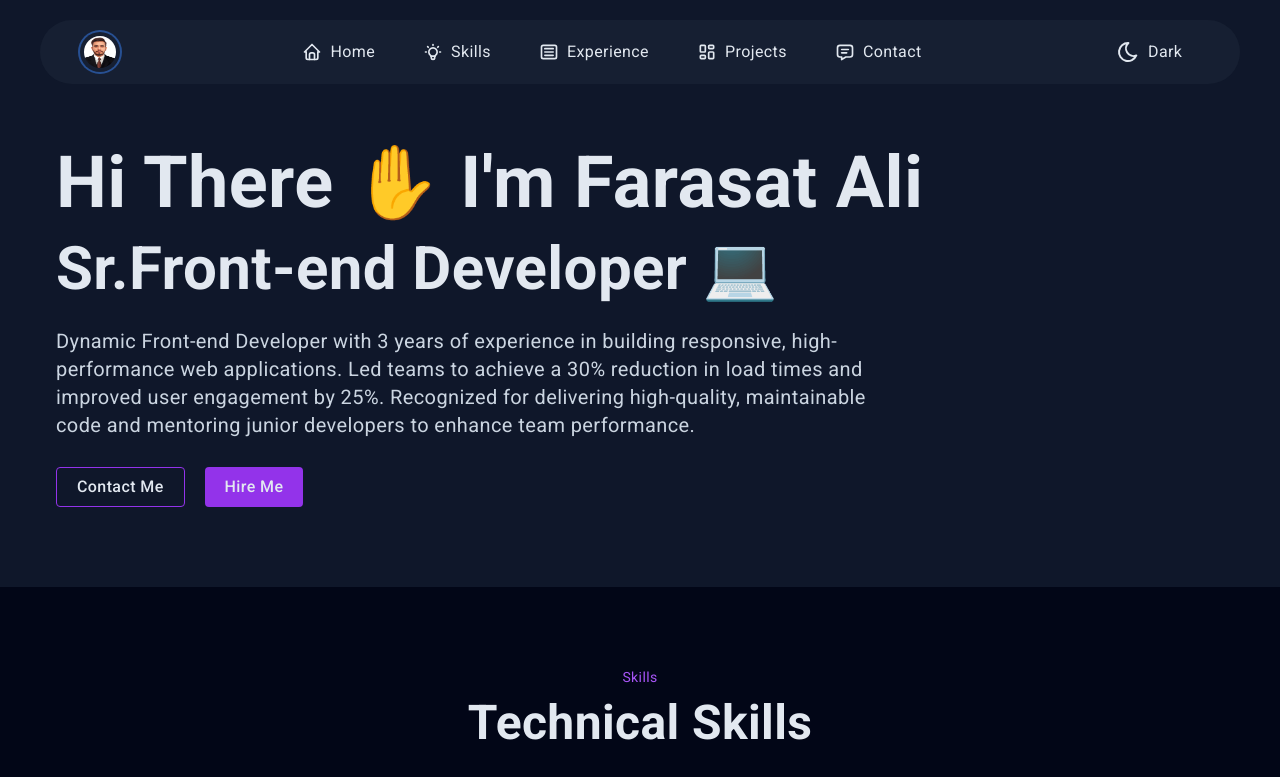
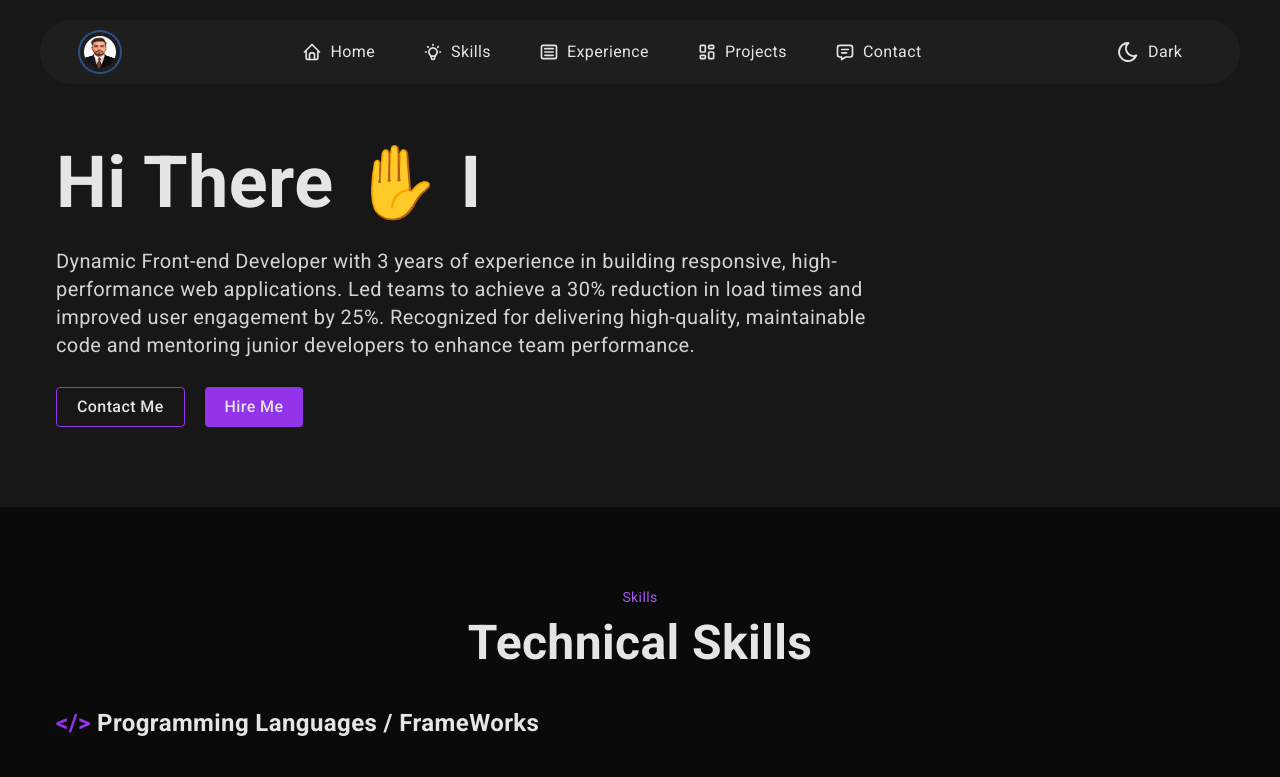
Before and after one commit to Farasat-Basra/portfolio-nextjs, a Next.js app: page / in a window 1280 px wide. Shown: the top 777 px of the page. Built offline with nearby package versions, Linux system fonts and the light colour scheme.

Commit message:
home text animations

```diff
--- a/app/(portfolio)/_components/home/index.tsx
+++ b/app/(portfolio)/_components/home/index.tsx
@@ -5,7 +5,8 @@ import { Button } from "@/components/ui/button";
 
 // images
 // import heroAvatar from "/public/images/hero-avatar.jpg";
-import heroAvatar from "/public/images/farasat.png";
+// import heroAvatar from "/public/images/farasat.png";
+import { TypeAnimation } from "react-type-animation";
 
 export const HomeSection = () => {
   return (
@@ -14,7 +15,32 @@ export const HomeSection = () => {
       className="container py-20 flex justify-center items-center"
     >
       <div className="">
-        <h1 className="group inline-block text-4xl  lg:text-7xl font-bold leading-snug">
+        <div className=" w-[100%] lg:w-[80%]">
+          <TypeAnimation
+            sequence={[
+              "“Talk is cheap. Show me the code.” - Linus Torvalds 💬💻",
+              1000,
+              "Hi There ✋ I'm Farasat Ali  Sr. Front-end Developer 💻",
+              1000,
+              // "“Talk is cheap. Show me the code.” - Linus Torvalds 💬💻",
+              // 1000,
+              // "“Experience is the name everyone gives to their mistakes.” - Oscar Wilde 🤷‍♂️",
+              // 1000,
+              // "“Simplicity is the soul of efficiency.” - Austin Freeman ✨⚙️",
+              // 1000,
+              // "“Code is like humor. When you have to explain it, it’s bad.” - Cory House 😅📜",
+              // 1000,
+              // "“Fix the cause, not the symptom.” - Steve Maguire 🔍🛠️",
+              // 1000,
+            ]}
+            speed={50}
+            // style={{ fontSize: "4em", fontWeight: "bold" }}
+            className="text-4xl lg:text-7xl  font-bold transition-all duration-700 "
+            // repeat={Infinity}
+          />
+        </div>
+
+        {/* <h1 className="group inline-block text-4xl  lg:text-7xl font-bold leading-snug">
           <span className="relative after:block after:transition-[width] after:duration-500 after:ease-out after:w-0 after:content-[''] after:h-1 after:rounded-md after:group-hover:w-full after:bg-secondary-700 after:dark:bg-secondary-200 after:absolute after:bottom-0 after:left-0">
             Hi There ✋ I&#39;m Farasat Ali
           </span>
@@ -23,7 +49,7 @@ export const HomeSection = () => {
           <span className="relative after:block after:transition-[width] after:duration-500 after:ease-out after:w-0 after:content-[''] after:h-1 after:rounded-md after:group-hover:w-full after:bg-secondary-700 after:dark:bg-secondary-200 after:absolute after:bottom-0 after:left-0">
             Sr.Front-end Developer 💻
           </span>
-        </h1>
+        </h1> */}
 
         <p className="text-secondary w-[100%] lg:w-[70%] mt-7 text-lg lg:text-xl text-pretty text-secondary-600 dark:text-secondary-300">
           Dynamic Front-end Developer with 3 years of experience in building
--- a/package.json
+++ b/package.json
@@ -22,6 +22,7 @@
     "react-dom": "^18",
     "react-intersection-observer": "^9.13.0",
     "react-perfect-scrollbar": "^1.5.8",
+    "react-type-animation": "^3.2.0",
     "sharp": "^0.33.5",
     "swiper": "^11.1.10",
     "tailwind-merge": "^2.3.0"
--- a/tailwind.config.ts
+++ b/tailwind.config.ts
@@ -56,7 +56,7 @@ const config: Config = {
         800: colors.purple[800],
         900: colors.purple[900],
       },
-      secondary: colors.slate,
+      secondary: colors.neutral,
       red: {
         light: colors.red[400],
         dark: colors.red[600],
@@ -93,16 +93,31 @@ const config: Config = {
           from: { opacity: "0" },
           to: { opacity: "1" },
         },
+        // **  shadow animations
         shadowMove: {
-          "0%, 100%": { boxShadow: "0 0 15px 5px rgba(0, 150, 136, 0.6)" },
-          "50%": { boxShadow: "0 0 25px 10px rgba(0, 150, 136, 1)" },
+          "0%, 100%": { boxShadow: "0 0 15px 5px rgba(128, 0, 128, 0.6)" },
+          "50%": { boxShadow: "0 0 25px 10px rgba(128, 0, 128, 1)" },
+        },
+        // ** typing animations
+        typing: {
+          "0%": { width: "0%" },
+          "100%": { width: "100%" },
+        },
+        blink: {
+          "0%, 100%": { borderColor: "transparent" },
+          "50%": { borderColor: "black" },
         },
       },
+
+      // **  menu animations
       animation: {
         "menu-open": "menu-open 0.2s ease-out",
         "menu-close": "menu-close 0.2s ease-out",
         fade: "fade 0.2s ease-out",
+        // **  shadow animations
         shadowLoop: "shadowMove 2s infinite",
+        // ** typing
+        typing: "typing 3s steps(30, end), blink 0.75s step-end infinite",
       },
     },
   },
```
Also changed, not shown: 1 other file (tests, documents, lock files or other folders).
